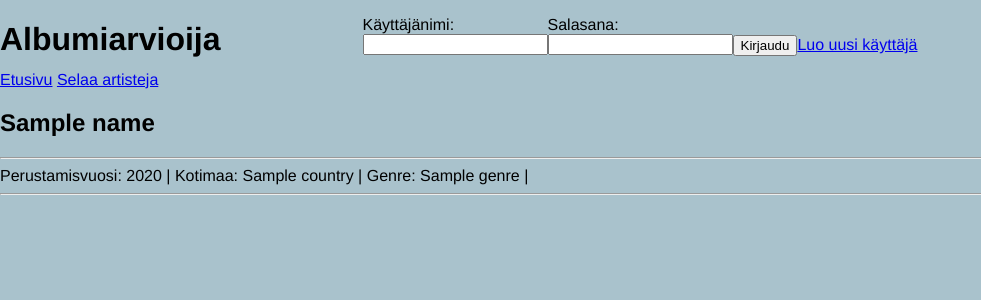
After one commit to fialco/albumiarvioija, a Flask app: template templates/artist.html in a window 1280 px wide. The commit adds this page. Shown: the top 300 px of the page, without its empty margins (0-981 px from the left). Run offline with Flask 3, Linux system fonts and the light colour scheme; the template is opened without the code that fills it: most values are stand-ins (such as "Sample title", 1, 10 or a date in 2020).

Commit message:
Add basic artist pages

```diff
--- a/artists.py
+++ b/artists.py
@@ -4,3 +4,7 @@ from sqlalchemy.sql import text
 def all_artists():
     sql = "SELECT id, name FROM artists ORDER BY name"
     return db.session.execute(text(sql)).fetchall()
+
+def artist_info(artist_id):
+    sql = "SELECT * FROM artists WHERE id=:artist_id"
+    return db.session.execute(text(sql), {"artist_id": artist_id}).fetchone()
--- a/routes.py
+++ b/routes.py
@@ -21,6 +21,12 @@ def browse():
     #reviews = result.fetchall()
     #, reviews=reviews
     return render_template("browse.html", artists=artists.all_artists())
+
+@app.route("/artists/<int:artist_id>")
+def artist_page(artist_id):
+    artist = artists.artist_info(artist_id)
+
+    return render_template("artist.html", id=artist_id, name=artist.name, country=artist.country, year=artist.year, genre=artist.genre)
 
 @app.route("/login", methods=["GET", "POST"])
 def login():
--- /dev/null
+++ b/templates/artist.html
@@ -0,0 +1,11 @@
+{% extends "layout.html" %}
+{% block content %}
+
+<h2>{{ name }}</h2>
+<hr>
+Perustamisvuosi: {{ year }} |
+Kotimaa: {{ country }} |
+Genre: {{ genre }} |
+<hr>
+
+{% endblock %}
--- a/templates/browse.html
+++ b/templates/browse.html
@@ -4,9 +4,8 @@
 <h2>Kaikki artistit</h2>
 <hr>
 {% for artist in artists %}
-{{ artist.name }}
+<a href="/artists/{{ artist.id }}">{{ artist.name }}</a>
 <hr>
 {% endfor %}
 
-
 {% endblock %}
```
